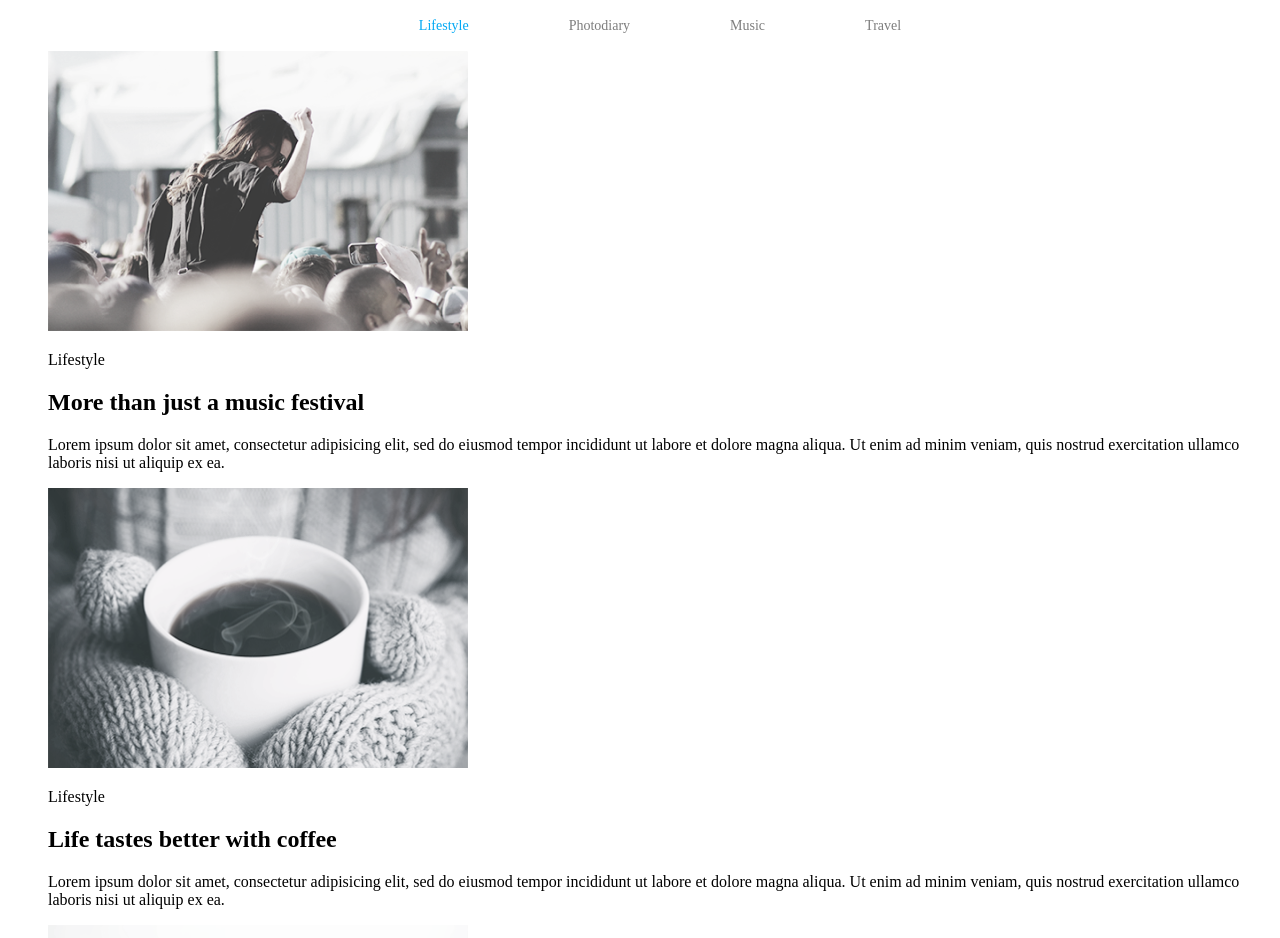
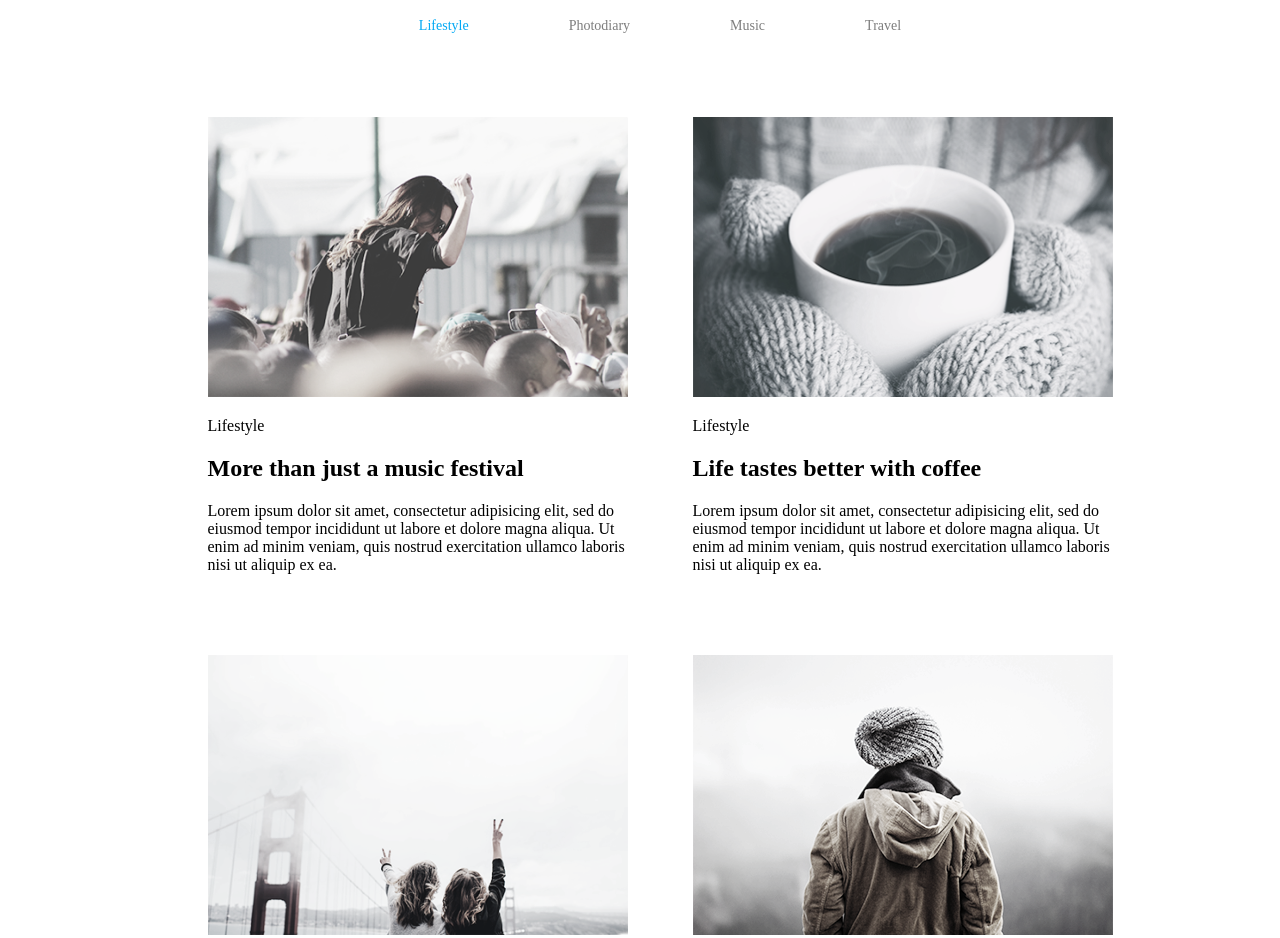
Before and after one commit to d2nys/sych, a plain HTML site: page index.html in a window 1280 px wide. Shown: the top 938 px of the page. Drawn offline with Linux system fonts and the light colour scheme.

Commit message:
Update index.html

```diff
--- a/index.html
+++ b/index.html
@@ -6,41 +6,47 @@
     <meta name="viewport" content="width=device-width, initial-scale=1.0">
     <title>tiny bunny</title>
    <style>
-    ul{
+    ul {
         list-style: none;
     }
 
-a{
+a {
     text-decoration: none;
 }
-.nav{
+.nav {
     display: flex;
     justify-content: center;
     gap: 100px;
 }
-.nav li{
+.nav li {
 font-family: 'Playfair Display';
 font-style: normal;
 font-weight: 400;
 font-size: 14px;
 line-height: 19px;
-/* identical to box height */
-
-
-
 }
 a {
     text-decoration: none;
     color: #7D7D7D;
+}
+.first {
+    color: #03A9F4;
+}
+.list {
+    display: flex;
+    justify-content: center;
+    flex-wrap: wrap;
+    gap: 65px;
+    margin-top: 82px;
+    margin-left: 147px;
+    margin-right: 147px;
+    margin-bottom: 62px;
+}
 
-}
-.first{
-    color: #03A9F4;
-
+.list li {
+width: 420px;
 }
    </style>
-
-
 </head>
 <body>
     <header>
@@ -55,7 +61,7 @@ a {
     </header>
     <main>
     <section>
-        <ul>
+        <ul class="list" >
             <li>
                 <img src="mtb.png" alt="">
                 <p>Lifestyle</p>
```
